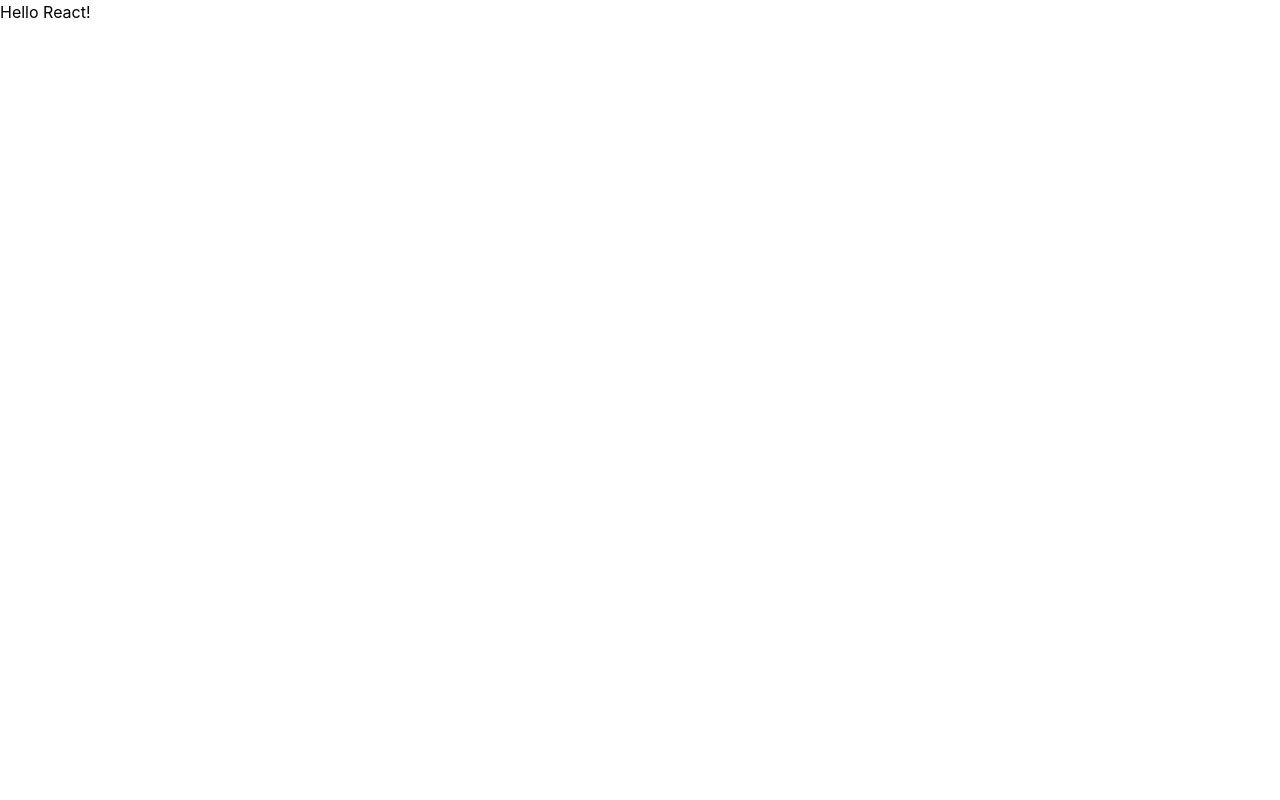
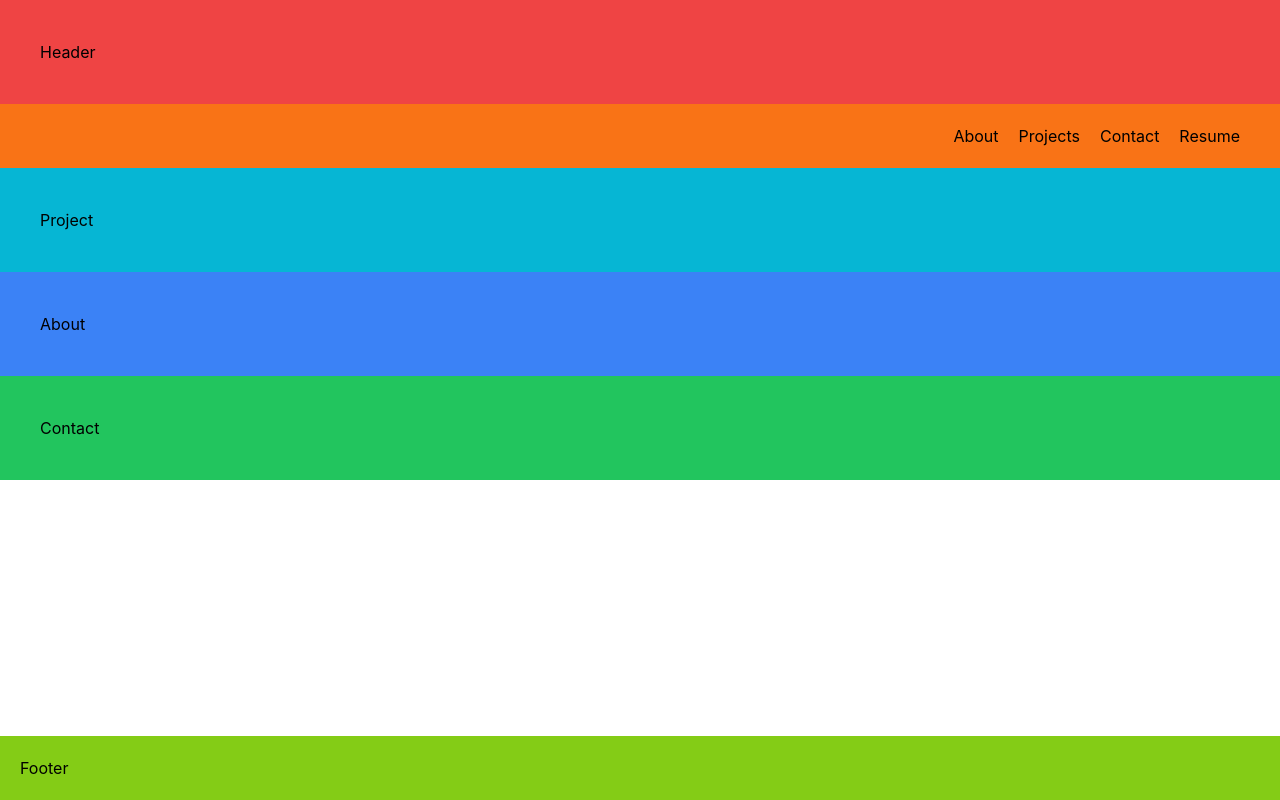
Before and after one commit to SamMarch/20-React-Challenge-React-Portfolio, a React (Create React App) app in the folder portfolio/: page / in a window 1280 px wide. Built offline with nearby package versions, Linux system fonts and the light colour scheme.

Commit message:
added components and imported to App.js

```diff
--- a/portfolio/src/App.js
+++ b/portfolio/src/App.js
@@ -1,8 +1,22 @@
 import React from "react";
-import HelloReact from "./components/HelloReact";
+import HelloReact from "./components/Header";
+import Navigation from "./components/Navigation";
+import Project from "./components/Project";
+import Footer from "./components/Footer";
+import About from "./components/About";
+import Contact from "./components/Contact";
 
 function App() {
-  return <HelloReact />;
+  return (
+    <div>
+      <HelloReact />
+      <Navigation />
+      <Project />
+      <About />
+      <Contact />
+      <Footer />
+    </div>
+  );
 }
 
 export default App;
--- /dev/null
+++ b/portfolio/src/components/About.js
@@ -0,0 +1,11 @@
+import React from "react";
+
+function About() {
+  return (
+    <div className="bg-blue-500 p-10">
+      <h1>About</h1>
+    </div>
+  );
+}
+
+export default About;
--- /dev/null
+++ b/portfolio/src/components/Contact.js
@@ -0,0 +1,11 @@
+import React from "react";
+
+function Contact() {
+  return (
+    <div className="bg-green-500 p-10">
+      <h1>Contact</h1>
+    </div>
+  );
+}
+
+export default Contact;
--- /dev/null
+++ b/portfolio/src/components/Footer.js
@@ -0,0 +1,11 @@
+import React from "react";
+
+function Footer() {
+  return (
+    <footer className="bg-lime-500 absolute inset-x-0 bottom-0 p-5">
+      <h1>Footer</h1>
+    </footer>
+  );
+}
+
+export default Footer;
--- /dev/null
+++ b/portfolio/src/components/Header.js
@@ -0,0 +1,11 @@
+import React from "react";
+
+function Header() {
+  return (
+    <div className="bg-red-500 p-10">
+      <h1>Header</h1>
+    </div>
+  );
+}
+
+export default Header;
--- a/portfolio/src/components/HelloReact.js
+++ /dev/null
@@ -1,7 +0,0 @@
-import React from "react";
-
-function HelloReact() {
-  return <h1>Hello React!</h1>;
-}
-
-export default HelloReact;
--- /dev/null
+++ b/portfolio/src/components/Navigation.js
@@ -0,0 +1,16 @@
+import React from "react";
+
+function Navigation() {
+  return (
+    <nav className="bg-orange-500 p-5">
+      <ul className="flex flex-row-reverse gap-5 mr-5">
+        <li>Resume</li>
+        <li>Contact</li>
+        <li>Projects</li>
+        <li>About</li>
+      </ul>
+    </nav>
+  );
+}
+
+export default Navigation;
--- /dev/null
+++ b/portfolio/src/components/Project.js
@@ -0,0 +1,11 @@
+import React from "react";
+
+function Project() {
+  return (
+    <div className="bg-cyan-500 p-10">
+      <h1>Project</h1>
+    </div>
+  );
+}
+
+export default Project;
```
